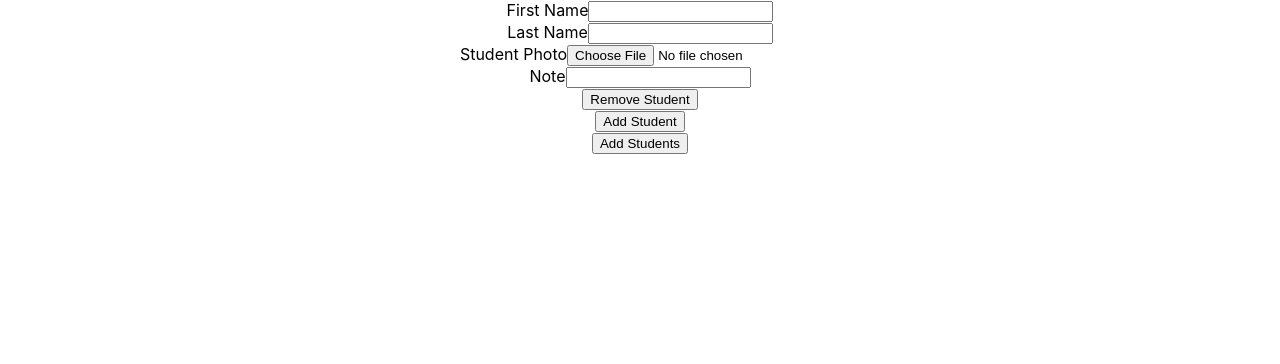
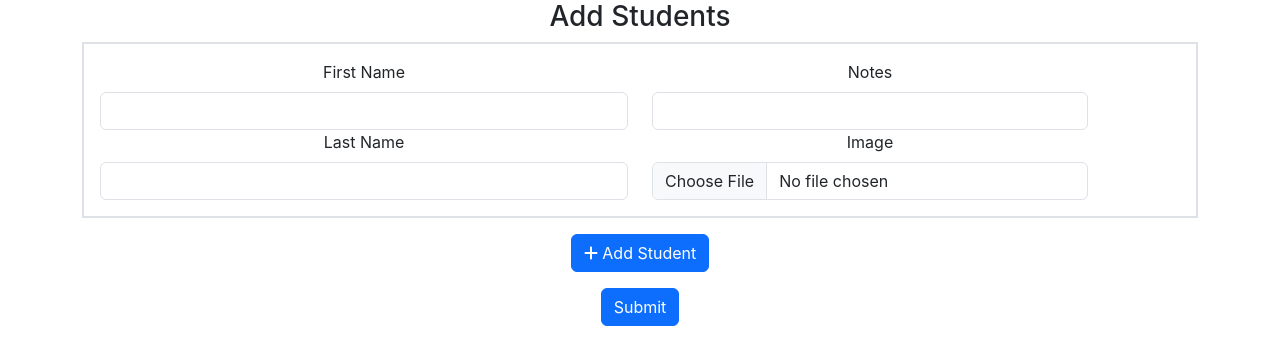
Before and after one commit to Peter2s/school-system, a React (Create React App) app: page /students/create in a window 1280 px wide. Shown: the top 364 px of the page. Built offline with nearby package versions, Linux system fonts and the light colour scheme.

Commit message:
add dynamic form to add students

```diff
--- a/package.json
+++ b/package.json
@@ -3,6 +3,9 @@
   "version": "0.1.0",
   "private": true,
   "dependencies": {
+    "@fortawesome/fontawesome-svg-core": "^6.4.0",
+    "@fortawesome/free-solid-svg-icons": "^6.4.0",
+    "@fortawesome/react-fontawesome": "^0.2.0",
     "@reduxjs/toolkit": "^1.9.5",
     "@testing-library/jest-dom": "^5.16.5",
     "@testing-library/react": "^13.4.0",
@@ -13,8 +16,10 @@
     "react": "^18.2.0",
     "react-bootstrap": "^2.8.0",
     "react-dom": "^18.2.0",
+    "react-redux": "^8.1.1",
     "react-router-dom": "^6.14.1",
     "react-scripts": "5.0.1",
+    "redux": "^4.2.1",
     "redux-thunk": "^2.4.2",
     "web-vitals": "^2.1.4",
     "yup": "^1.2.0"
--- a/src/Compoents/AddStudentForm.jsx
+++ b/src/Compoents/AddStudentForm.jsx
@@ -1,108 +1,109 @@
-import React from 'react';
-import { Form, Button } from 'react-bootstrap';
-import { Formik, Field, ErrorMessage, FieldArray } from 'formik';
-import * as Yup from 'yup';
-import axios from 'axios';
+import React, { useState } from 'react';
+import {Form, Button, Container, Row, Col, FormControl} from 'react-bootstrap';
+import { Formik, Field, FieldArray, ErrorMessage } from 'formik';
+import * as Yup from 'yup'
+import {FontAwesomeIcon} from "@fortawesome/react-fontawesome";
+import {faPlus, faTrash} from "@fortawesome/free-solid-svg-icons";
+import {forEach} from "react-bootstrap/ElementChildren";
 
 const AddStudentForm = () => {
-	const initialValues = {
-		students: [
-			{
-				firstName: '',
-				lastName: '',
-				photo: null,
-				note: ''
-			}
-		]
-	};
-
-	const validationSchema = Yup.object({
+	const validationSchema = Yup.object().shape({
 		students: Yup.array().of(
 			Yup.object().shape({
-				firstName: Yup.string().required('First Name is required'),
-				lastName: Yup.string().required('Last Name is required'),
-				photo: Yup.mixed().required('Photo is required'),
-				note: Yup.string().required('Note is required')
+				firstName: Yup.string().required('First Name is required').min(2, 'First Name must be at least 2 characters'),
+				lastName: Yup.string().required('Last Name is required').min(2, 'Last Name must be at least 2 characters'),
+				notes: Yup.string().required('Notes is required').min(2, 'Notes must be at least 2 characters'),
+				image: Yup.mixed().required('Image is required')
 			})
 		)
 	});
 
-	const handleSubmit = async (values, { setSubmitting, resetForm }) => {
-		try {
-			// Send a POST request to the backend API to add the students
-			await axios.post('/api/students', values.students); // Replace with your API endpoint
+		const handleSubmit = (values) => {
+			const formData = new FormData();
 
-			// Reset the form after successful submission
-			resetForm();
-		} catch (error) {
-			console.error('Error adding students:', error);
-		} finally {
-			setSubmitting(false);
-		}
+			values.students?.forEach((student, index) => {
+				formData.set(`students[${index}].firstName`, student.firstName);
+				formData.set(`students[${index}].lastName`, student.lastName);
+				formData.set(`students[${index}].notes`, student.notes);
+				formData.set(`students[${index}].image`, student.image);
+			});
+			console.log(formData);
 		};
 
 		return (
-		<Formik initialValues={initialValues} validationSchema={validationSchema} onSubmit={handleSubmit}>
-			{({ isSubmitting , values }) => (
-				<Form>
+				<Formik initialValues={{ students: [{ firstName: '', lastName: '', notes: '', image: '' }] }} validationSchema={validationSchema} onSubmit={handleSubmit}>
+					{({ handleSubmit, isSubmitting,values }) => (
+						<Form onSubmit={handleSubmit}>
+							<Container>
 							<FieldArray name="students">
 								{({ push, remove }) => (
 									<div>
-								{values.students.map((student, index) => (
-									<div key={index}>
-										<Form.Group controlId={`students[${index}].firstName`}>
+										<h3>Add Students</h3>
+
+										{values.students.map((_, index) => (
+											<div key={index} className="border border-2 mt-2 p-3">
+												<Row>
+													<Col xs="6">
+												<Form.Group controlId={`students.${index}.firstName`}>
 													<Form.Label>First Name</Form.Label>
-											<Field name={`students[${index}].firstName`} as={Form.Control} />
-											<ErrorMessage name={`students[${index}].firstName`} component="div" className="text-danger" />
+													<Field name={`students.${index}.firstName`} type="text" as={Form.Control} />
+													<ErrorMessage name={`students.${index}.firstName`} component="div" className="text-danger" />
 												</Form.Group>
 
-										<Form.Group controlId={`students[${index}].lastName`}>
+												<Form.Group controlId={`students.${index}.lastName`}>
 													<Form.Label>Last Name</Form.Label>
-											<Field name={`students[${index}].lastName`} as={Form.Control} />
-											<ErrorMessage name={`students[${index}].lastName`} component="div" className="text-danger" />
+													<Field name={`students.${index}.lastName`} type="text" as={Form.Control} />
+													<ErrorMessage name={`students.${index}.lastName`} component="div" className="text-danger" />
+												</Form.Group>
+													</Col>
+													<Col xs="5">
+												<Form.Group controlId={`students.${index}.notes`}>
+													<Form.Label>Notes</Form.Label>
+													<Field name={`students.${index}.notes`} type="text" as={Form.Control} />
+													<ErrorMessage name={`students.${index}.notes`} component="div" className="text-danger" />
 												</Form.Group>
 
-										<Form.Group controlId={`students[${index}].photo`}>
-											<Form.Label>Student Photo</Form.Label>
-											<Field name={`students[${index}].lastName`} type='file' as={Form.Control} />
-											{/*<Field name={`students[${index}].photo`}>*/}
-											{/*	{({ field, form }) => (*/}
-											{/*			<Form.File*/}
-											{/*				{...field}*/}
-											{/*				onChange={(event) => form.setFieldValue(`students[${index}].photo`, event.currentTarget.files[0])}*/}
-											{/*				isInvalid={form.errors.students && form.errors.students[index] && form.errors.students[index].photo}*/}
-											{/*			/>*/}
-											{/*	)}*/}
-											{/*</Field>*/}
-											<ErrorMessage name={`students[${index}].photo`} component="div" className="text-danger" />
+												<Form.Group controlId={`students.${index}.image`}>
+													<Form.Label>Image</Form.Label>
+													<Field name={`students.${index}.image`}>
+														{({ field, form }) => (
+																// <FormControl
+																// 	type="file"
+																// 	{...field}
+																// 	onChange={(event) => form.setFieldValue(`students.${index}.image`, event.currentTarget.files[0])}
+																// />
+															<Field name={`students.${index}.image`} type="file" as={Form.Control} />
+
+														)}
+													</Field>
+													<ErrorMessage name={`students.${index}.image`} component="div" className="text-danger" />
 												</Form.Group>
-
-										<Form.Group controlId={`students[${index}].note`}>
-											<Form.Label>Note</Form.Label>
-											<Field name={`students[${index}].note`} as={Form.Control} />
-											<ErrorMessage name={`students[${index}].note`} component="div" className="text-danger" />
-										</Form.Group>
-
+														</Col>
+													<Col xs="1">
+															{index > 0 && (
 																<Button variant="danger" onClick={() => remove(index)} className="mb-3">
-											Remove Student
+																	<FontAwesomeIcon icon={faTrash} />
 																</Button>
+															)}
+														</Col>
+												</Row>
 											</div>
 										))}
 
-								<Button variant="primary" onClick={() => push(initialValues.students[0])}  className="mb-3">
-									Add Student
+										<Button variant="primary" onClick={() => push({ firstName: '', lastName: '', notes: '', image: null })} className="my-3">
+											<FontAwesomeIcon icon={faPlus} /> Add Student
 										</Button>
 									</div>
 								)}
 							</FieldArray>
 
-							<Button variant="primary" type="submit" disabled={isSubmitting}>
-						Add Students
+							<Button variant="primary" type="submit" >
+								Submit
 							</Button>
+							</Container>
 						</Form>
 					)}
 				</Formik>
 		);
 	};
-
-export default AddStudentForm;
+export  default  AddStudentForm
--- a/src/Pages/StudentsPage.jsx
+++ b/src/Pages/StudentsPage.jsx
@@ -1,7 +1,9 @@
+import {StudentsTable} from "../Compoents/StudentsTable";
+
 export const StudentsPage = () => {
 	return (
 		<>
-
+			<StudentsTable/>
 		</>
 	)
 }
--- a/src/index.js
+++ b/src/index.js
@@ -1,13 +1,19 @@
 import React from 'react';
 import ReactDOM from 'react-dom/client';
+import 'bootstrap/dist/css/bootstrap.css';
 import './index.css';
 import App from './App';
+import { Provider } from 'react-redux';
+import store from './redux/store';
+
 import reportWebVitals from './reportWebVitals';
 
 const root = ReactDOM.createRoot(document.getElementById('root'));
 root.render(
   <React.StrictMode>
-    <App />
+      <Provider store={store}>
+            <App />
+      </Provider>
   </React.StrictMode>
 );
 
--- a/src/redux/actions/studentsAction.js
+++ b/src/redux/actions/studentsAction.js
@@ -1,7 +1,7 @@
 import axios from 'axios';
 import {createAsyncThunk} from "@reduxjs/toolkit";
 
-export const getStudents = createAsyncThunk(`users/register`, async (userData) => {
+export const getStudents = createAsyncThunk(`students/get`, async (userData) => {
     try {
         const response = await axios.get('/students');
         console.log(response.data.user);
@@ -11,7 +11,7 @@ export const getStudents = createAsyncThunk(`users/register`, async (userData) =
         throw new Error('get error');
     }
 });
-export const addStudents = createAsyncThunk(`users/register`, async (userData) => {
+export const addStudents = createAsyncThunk(`students/create`, async (userData) => {
     try {
         const response = await axios.post('/students', userData);
         console.log(response.data.user);
--- a/src/redux/reducers /studentsReducer.js
+++ b/src/redux/reducers /studentsReducer.js
@@ -19,7 +19,7 @@ const studentsSlice = createSlice({
             })
             .addCase(getStudents.fulfilled, (state, action) => {
                 state.isLoading = false;
-                state.user = action.payload;
+                state.students = action.payload;
             })
             .addCase(getStudents.rejected, (state, action) => {
                 state.isLoading = false;
@@ -30,14 +30,11 @@ const studentsSlice = createSlice({
                 state.error = null;
             }).addCase(addStudents.fulfilled, (state,action) => {
             state.isLoading = false;
-            state.user = action.payload;
+            state.students = action.payload;
         }).addCase(addStudents.rejected, (state,action) => {
             state.isLoading = false;
             state.error =  action.error.message;
         })
-
-
-
     }
 });
 
```
Also changed, not shown: 1 other file (tests, documents, lock files or other folders). Lines whose indentation alone changed are shown as unchanged.
